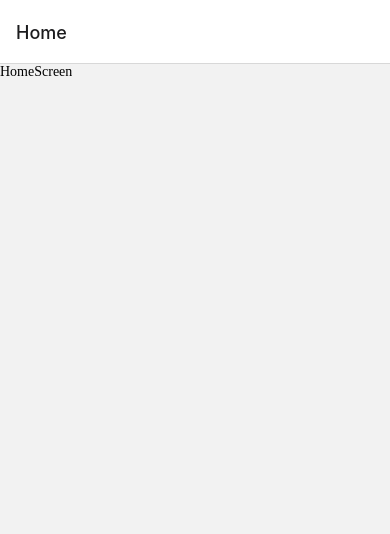
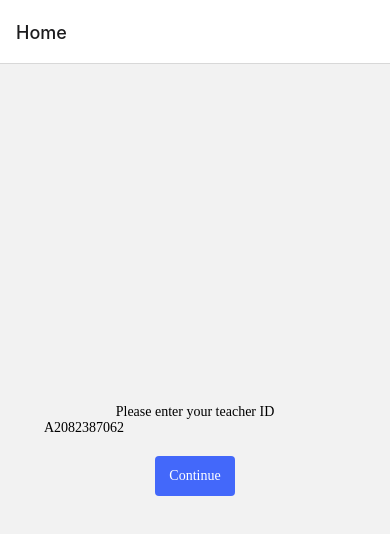
Before and after one commit to mtzngn/ClassTracker, a React Native app: screen /Home in a window 390 px wide. Shown: the top 534 px of the page. Built offline with nearby package versions, Linux system fonts and the light colour scheme.

Commit message:
implemented home screen

```diff
--- a/src/screens/HomeScreen.tsx
+++ b/src/screens/HomeScreen.tsx
@@ -1,8 +1,98 @@
-import React from 'react';
+import React, {useState} from 'react';
+import {Alert, StyleSheet} from 'react-native';
+import {SafeAreaView} from 'react-native-safe-area-context';
 import CTText from '../common/CTText';
+import CTInput from '../common/CTInput';
+import {TouchableOpacity} from 'react-native-gesture-handler';
+import {getEmployeeDetails} from '../api/api';
+import {StackNavigationProp} from '@react-navigation/stack';
 
-const HomeScreen: React.FC = () => {
-  return <CTText>HomeScreen</CTText>;
+type RootStackParamList = {
+  Home: undefined;
+  ClassList: {filteredEmployee: FilteredEmployeeDetails[]};
 };
 
+type HomeScreenProps = {
+  navigation: StackNavigationProp<RootStackParamList, 'Home'>;
+};
+
+const HomeScreen: React.FC<HomeScreenProps> = ({navigation}) => {
+  const [employeeID, setEmployeeID] = useState('A2082387062');
+
+  const filteredEmployeeDetails = (employeeData: Employee) => {
+    const classes = employeeData?.data?.classes?.data || [];
+    return classes.map((classItem: Class) => ({
+      id: classItem.id,
+      name: classItem.name,
+      lessons: classItem.lessons.data.map(lessonItem => ({
+        id: lessonItem.id,
+        day: lessonItem.period.data.day,
+      })),
+    }));
+  };
+
+  const handleContinue = async () => {
+    if (!employeeID) {
+      Alert.alert('Error', 'Pleae enter your employee ID to continue', [
+        {text: 'OK'},
+      ]);
+      return;
+    }
+    try {
+      const employeeData: Employee = await getEmployeeDetails(employeeID);
+      const filteredEmployee: FilteredEmployeeDetails[] =
+        filteredEmployeeDetails(employeeData);
+      navigation.navigate('ClassList', {filteredEmployee});
+    } catch (error) {
+      console.error(error);
+      Alert.alert(
+        'Error',
+        'Employee details are not found. Make sure you have entered correct ID',
+        [{text: 'OK'}],
+      );
+    }
+  };
+
+  return (
+    <SafeAreaView style={styles.container}>
+      <CTText>Please enter your teacher ID</CTText>
+      <CTInput
+        style={styles.idInput}
+        value={employeeID}
+        maxLength={11}
+        onChangeText={setEmployeeID}
+      />
+      <TouchableOpacity style={styles.continueButton} onPress={handleContinue}>
+        <CTText style={styles.continueText}>Continue</CTText>
+      </TouchableOpacity>
+    </SafeAreaView>
+  );
+};
+
+const styles = StyleSheet.create({
+  container: {
+    alignItems: 'center',
+    justifyContent: 'center',
+    height: '100%',
+    width: '100%',
+  },
+  idInput: {
+    width: '80%',
+    paddingHorizontal: 5,
+    marginBottom: 20,
+  },
+  continueButton: {
+    height: 40,
+    width: 80,
+    marginBottom: '10%',
+    borderRadius: 4,
+    justifyContent: 'center',
+    alignItems: 'center',
+    backgroundColor: '#4368FA',
+  },
+  continueText: {
+    color: '#fff',
+  },
+});
+
 export default HomeScreen;
```
